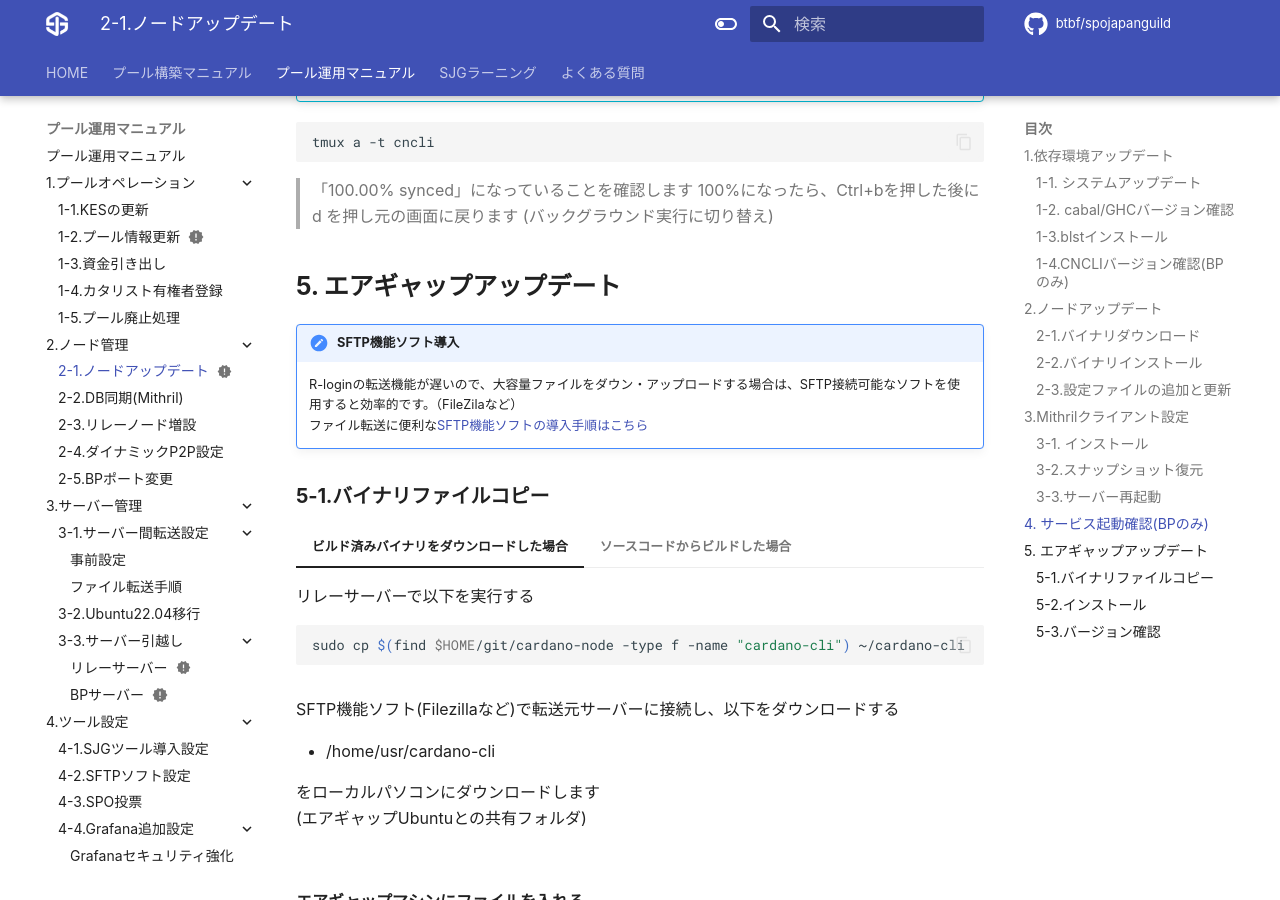
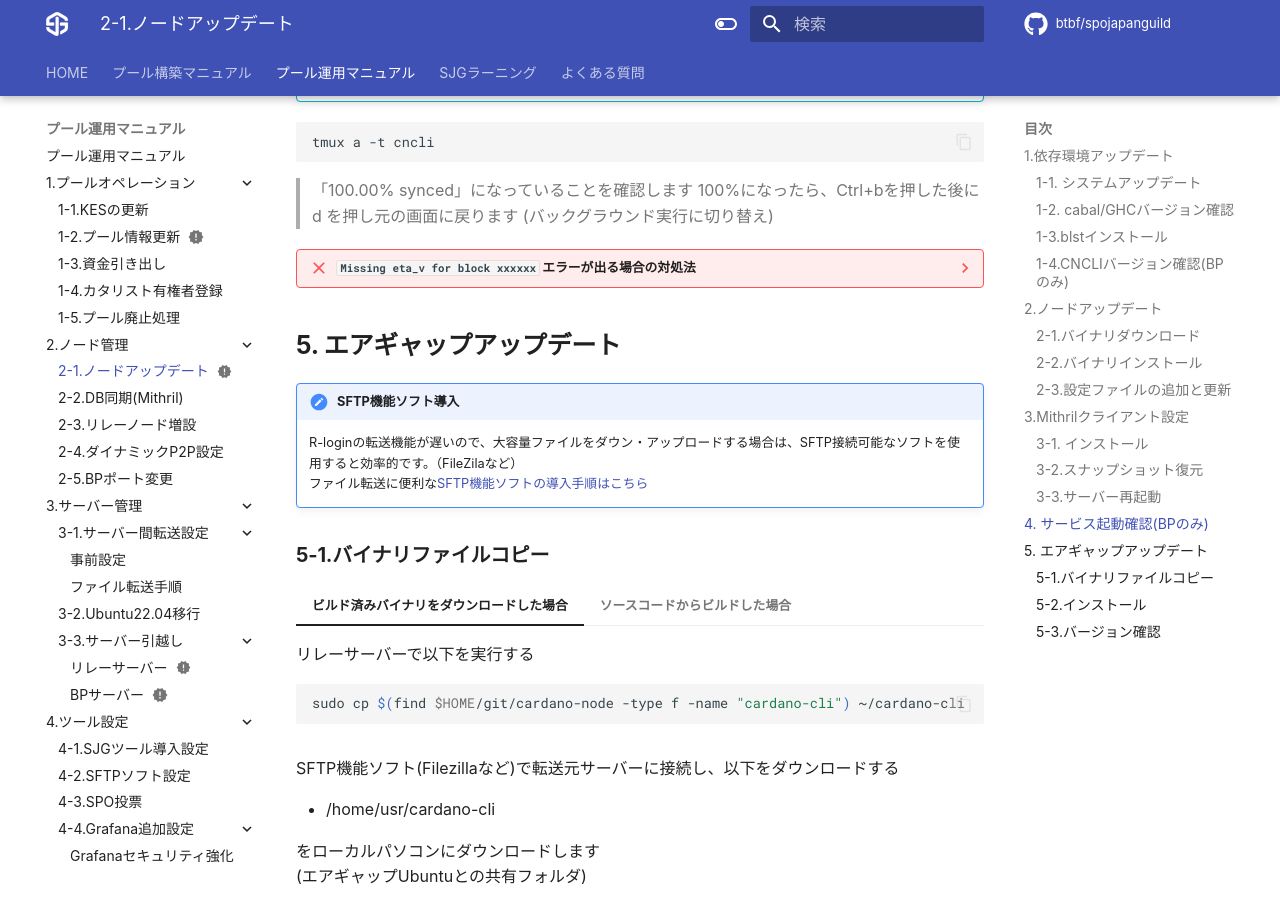
Before and after one commit to btbf/spojapanguild, an MkDocs documentation site: the page built from docs/operation/node-update.md, in a window 1280 px wide and 900 px high, scrolled down 8088 px. Built offline with MkDocs 1.6.1 and Material for MkDocs 9.7.7, drawn with Linux system fonts in a browser that asks for light colours; comment, search, counter and statistics services are not loaded.

Commit message:
Fixed cncli sync error

````diff
--- a/docs/operation/node-update.md
+++ b/docs/operation/node-update.md
@@ -745,6 +745,20 @@
 100%になったら、Ctrl+bを押した後に d を押し元の画面に戻ります
 (バックグラウンド実行に切り替え)
 
+??? failure "`Missing eta_v for block xxxxxx` エラーが出る場合の対処法"
+    cncliを再同期してください
+
+    ```
+    rm $NODE_HOME/guild-db/cncli/*
+    ```
+    ```
+    sudo systemctl restart cnode-cncli-sync.service
+    ```
+    ```
+    tmux a -t cncli
+    ```
+    100% sync'dになるまでお待ち下さい
+
 
 ## **5. エアギャップアップデート**
 !!! hint "SFTP機能ソフト導入"
````
Also changed, not shown: docs/changelogs.md (+6 -0 lines), docs/index.md (+1 -1 lines), docs/operation/bp-move.md (+5 -0 lines).
